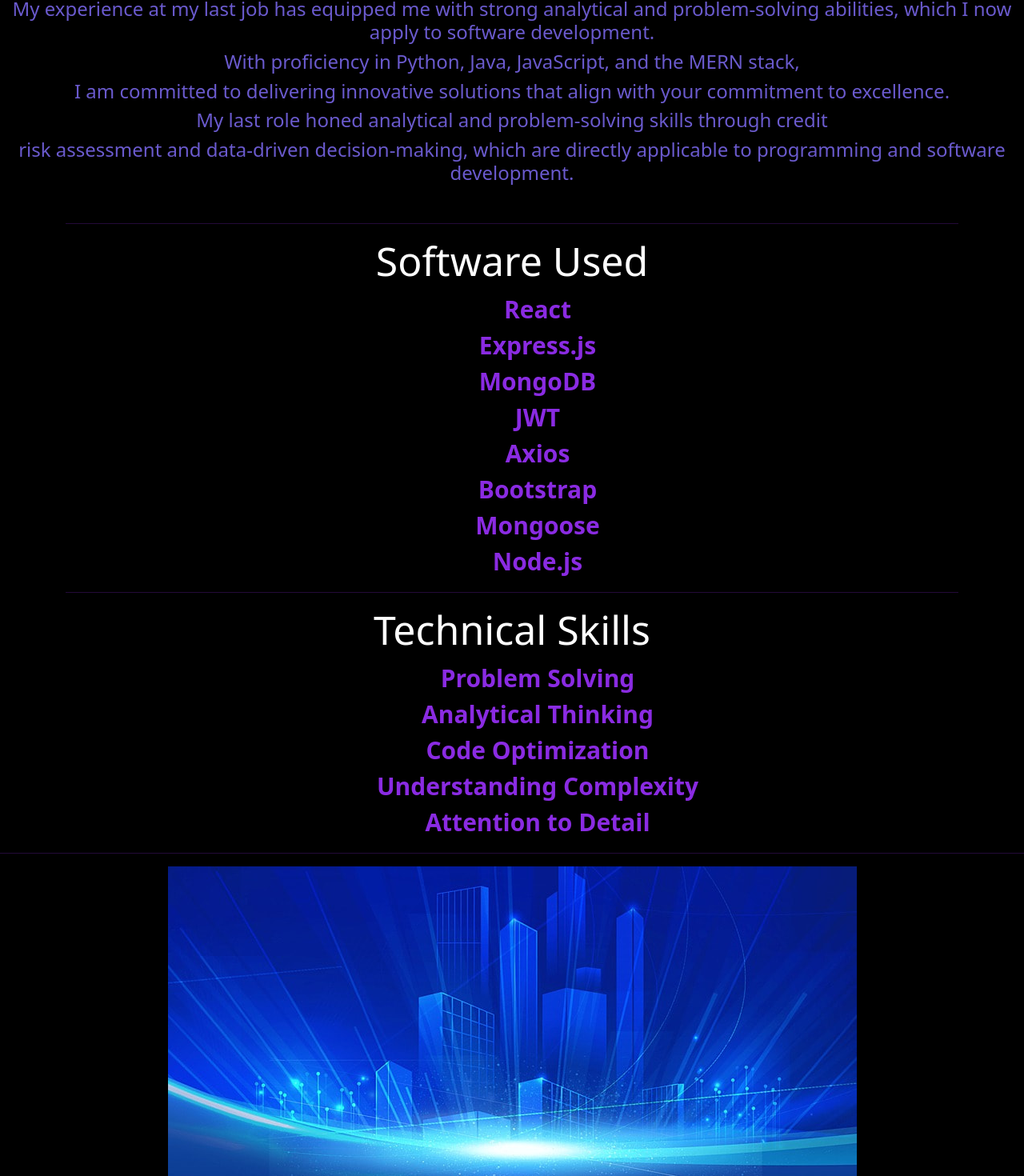
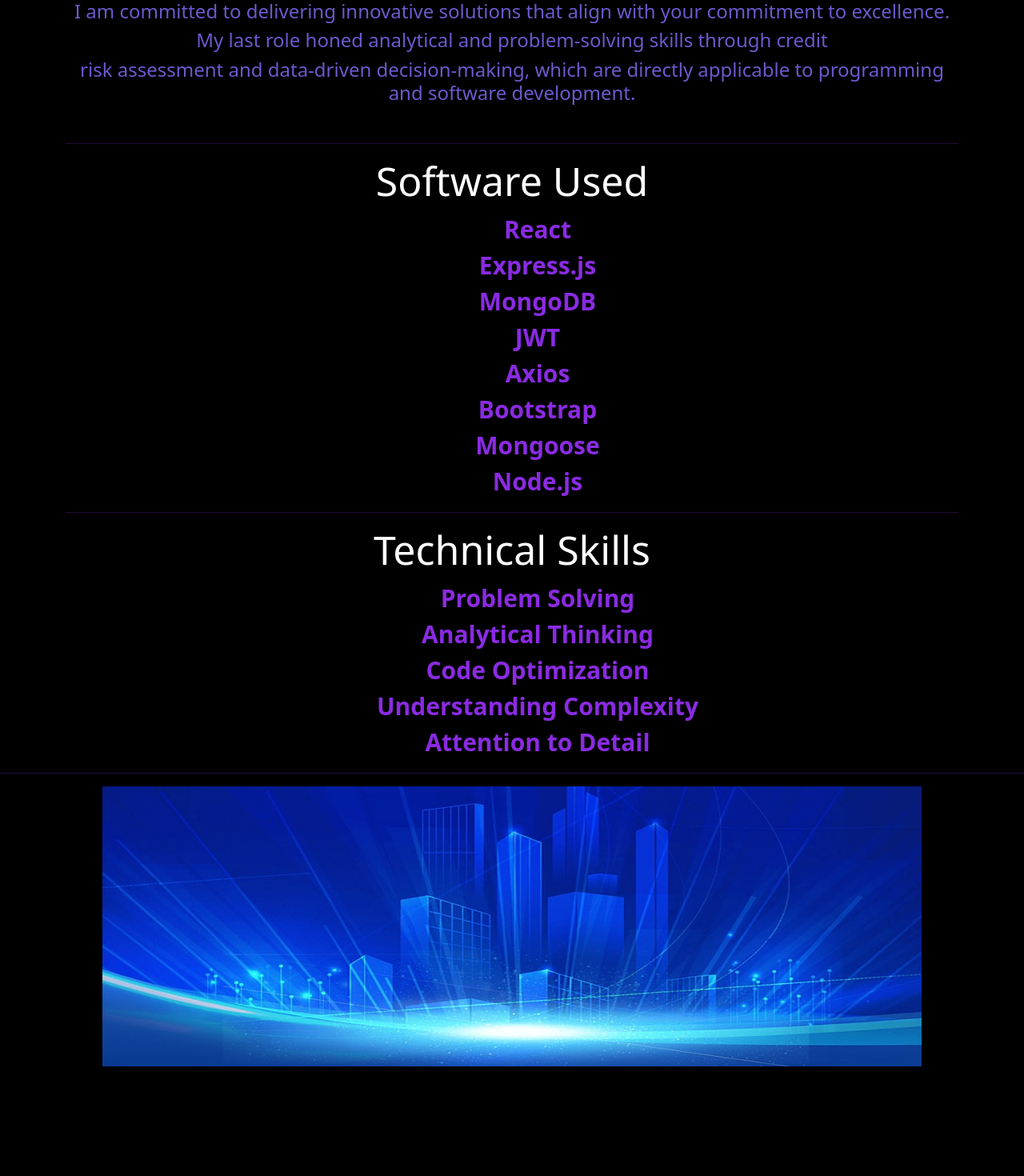
Before and after one commit to CrystalW11/My-Programmer-Portfolio, a React (Vite) app: page / in a window 1280 px wide. Shown: the part 1087-2557 px from the top of the page at 80% size. After the commit the page ends 2444 px from the top, so only its background shows below. Built offline with nearby package versions, Linux system fonts and the light colour scheme.

Commit message:
Get links updated

```diff
--- a/src/components/DisplayAll.jsx
+++ b/src/components/DisplayAll.jsx
@@ -10,7 +10,7 @@ const DisplayAll = (props) => {
   const navigate = useNavigate();
   useEffect(() => {
     axios
-      .get("http://localhost:8000/api/usersFeedbacks")
+      .get("https://my-programmer-portfolio.vercel.app/api/usersFeedbacks")
       .then((res) => {
         console.log(res.data);
         setUsersFeedbacks(res.data);
@@ -21,7 +21,9 @@ const DisplayAll = (props) => {
   }, []);
   const deleteHandler = (id) => {
     axios
-      .delete(`http://localhost:8000/api/usersFeedbacks/${id}`)
+      .delete(
+        `https://my-programmer-portfolio.vercel.app/api/usersFeedbacks/${id}`
+      )
       .then((res) => {
         navigate("/");
       })
--- a/src/index.css
+++ b/src/index.css
@@ -92,9 +92,10 @@ h1 {
 
 .image-resize{
   margin: auto;
-    width: 50%;
+  display: flex;
+    width: 80%;
       /* Adjust width as needed */
-      height: 450px;
+      height: 350px;
       /* Adjust height as needed */
       /* object-fit: cover; */
       /* Ensures the image is resized proportionally */
--- a/src/views/Blog.jsx
+++ b/src/views/Blog.jsx
@@ -40,6 +40,7 @@ const Blog = () => {
       <h2>Crystal Warmack</h2>
       <h2>Python | Java | JavaScript</h2>
       <h2>Software Developer</h2>
+      <div className="container text-center">
         <h3>
           "Passionate Software Developer with a Strong Analytical Background"
         </h3>
@@ -48,31 +49,39 @@ const Blog = () => {
           work in dynamic, forward-thinking environments.
         </h4>
         <h4>
-        My experience at my last job has equipped me with strong analytical and
-        problem-solving abilities, which I now apply to software development.
+          My experience at my last job has equipped me with strong analytical
+          and problem-solving abilities, which I now apply to software
+          development.
         </h4>
-      <h4>With proficiency in Python, Java, JavaScript, and the MERN stack,</h4>
+        <h4>
+          With proficiency in Python, Java, JavaScript, and the MERN stack,
+        </h4>
         <h4>
           I am committed to delivering innovative solutions that align with your
           commitment to excellence.
         </h4>
         <h4>
-        My last role honed analytical and problem-solving skills through credit
+          My last role honed analytical and problem-solving skills through
+          credit
         </h4>
         <h4>
           risk assessment and data-driven decision-making, which are directly
           applicable to programming and software development.
         </h4>
+      </div>
       <div className="container">
         <br />
         <hr />
+        <div className="container text-center">
           <h2>Software Used</h2>
           <ul className="skills">
             {softwareUsed.map((softwareUsed, index) => (
               <ul key={index}>{softwareUsed}</ul>
             ))}
           </ul>
+        </div>
         <hr />
+        <div className="container text-center">
           <h2>Technical Skills</h2>
           <ul className="skills">
             {skills.map((skill, index) => (
@@ -80,13 +89,14 @@ const Blog = () => {
             ))}
           </ul>
         </div>
+      </div>
       <hr />
       <div>
         <img
           className="image-resize"
           src={DigitalCityGridImage}
           alt="Digital City Grid"
-          style={{ width: "auto", height: "auto" }}
+          // style={{ width: "auto", height: "auto" }}
         />
       </div>
       <br />
```
Lines whose indentation alone changed are shown as unchanged.
